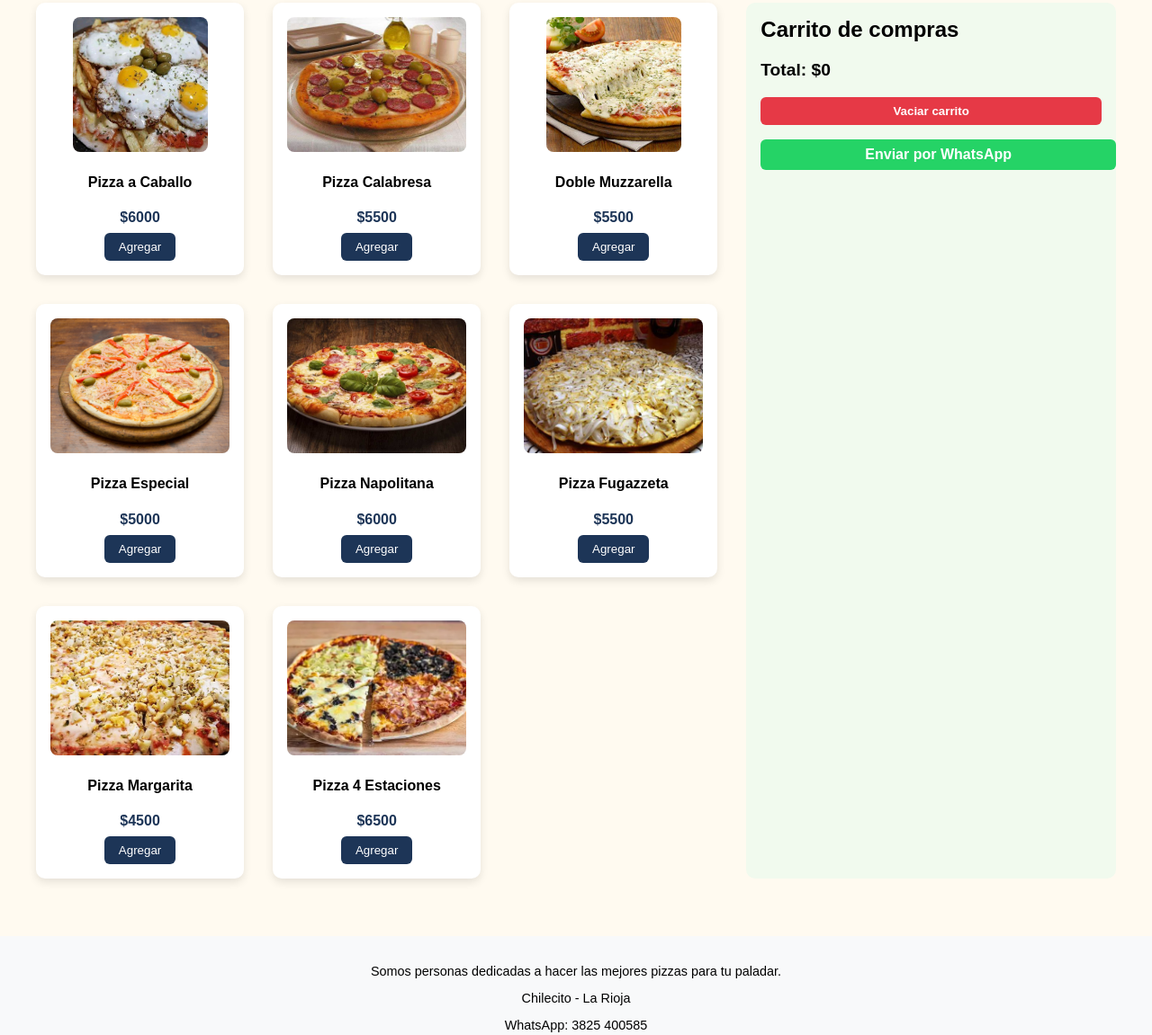
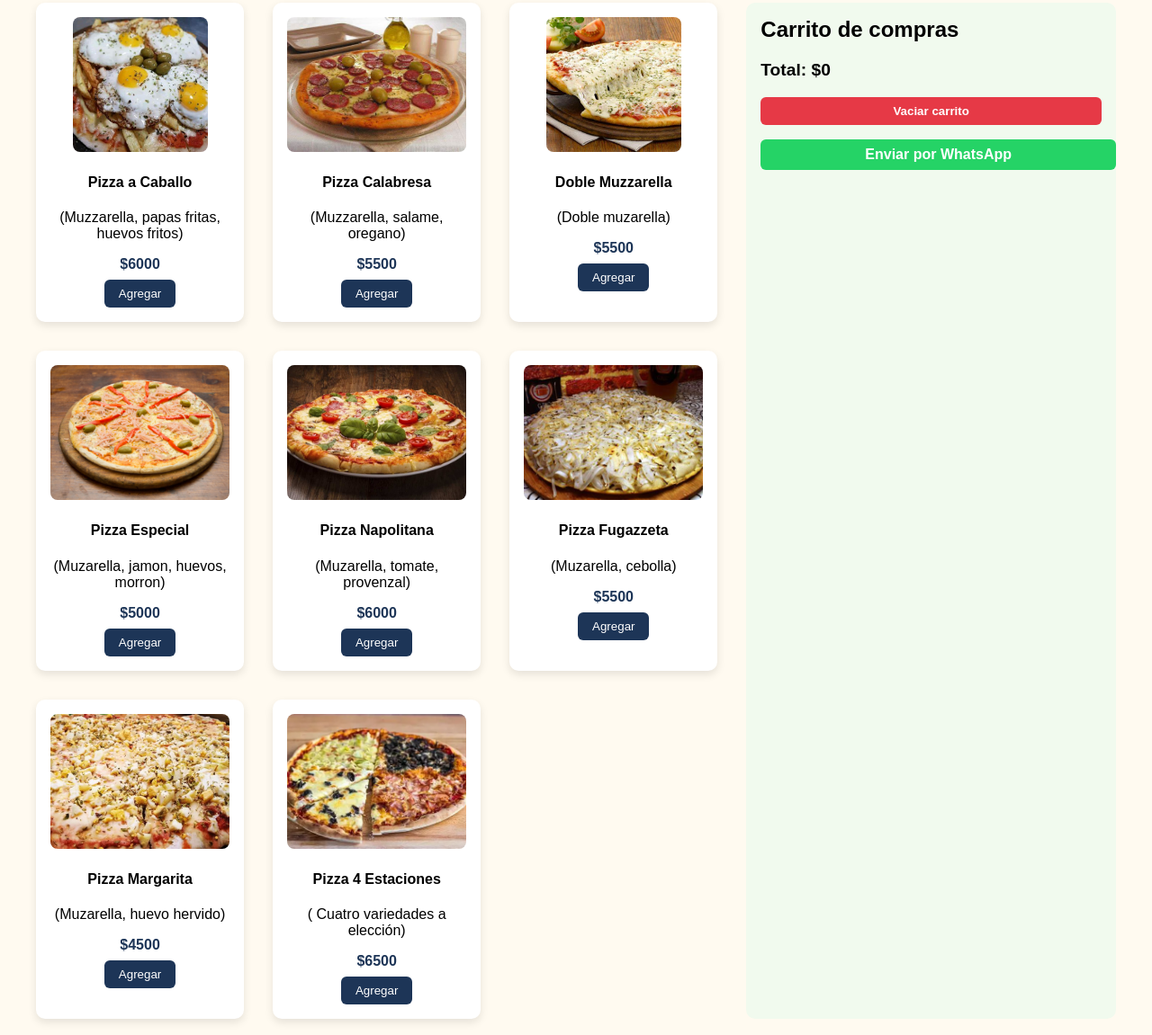
Before and after one commit to AngelV9627/Pizzer-a-Vila, a plain HTML site: page index.html in a window 1280 px wide. Shown: the part 198-1349 px from the top of the page at 90% size. Drawn offline with Linux system fonts and the light colour scheme.

Commit message:
Actualizo textos

```diff
--- a/index.html
+++ b/index.html
@@ -18,36 +18,42 @@
       <div class="prod" data-id="1" data-nombre="Pizza a Caballo" data-precio="6000">
         <img src="./imagenes/caballo.jpg" alt="Pizza a Caballo" />
         <h4>Pizza a Caballo</h4>
+        <P> (Muzzarella, papas fritas, huevos fritos)</P>
         <p class="precio">$6000</p>
         <button class="agregar">Agregar</button>
       </div>
       <div class="prod" data-id="2" data-nombre="Pizza Calabresa" data-precio="5500">
         <img src="./imagenes/calabresa.jpg" alt="Pizza Calabresa" />
         <h4>Pizza Calabresa</h4>
+        <p> (Muzzarella, salame, oregano)</p>
         <p class="precio">$5500</p>
         <button class="agregar">Agregar</button>
       </div>
       <div class="prod" data-id="3" data-nombre="Doble Muzzarella" data-precio="5500">
         <img src="./imagenes/doblemu.jpg" alt="Doble Muzzarella" />
         <h4>Doble Muzzarella</h4>
+        <p> (Doble muzarella)</p>
         <p class="precio">$5500</p>
         <button class="agregar">Agregar</button>
       </div>
       <div class="prod" data-id="4" data-nombre="Pizza Especial" data-precio="5000">
         <img src="./imagenes/especial.jpg" alt="Pizza Especial" />
         <h4>Pizza Especial</h4>
+        <p> (Muzarella, jamon, huevos, morron)</p>
         <p class="precio">$5000</p>
         <button class="agregar">Agregar</button>
       </div>
       <div class="prod" data-id="5" data-nombre="Pizza Napolitana" data-precio="6000">
         <img src="./imagenes/pizza.jpg" alt="Pizza Napolitana" />
         <h4>Pizza Napolitana</h4>
+        <p> (Muzarella, tomate, provenzal)</p>
         <p class="precio">$6000</p>
         <button class="agregar">Agregar</button>
       </div>
       <div class="prod" data-id="6" data-nombre="Pizza Fugazzeta" data-precio="5500">
         <img src="./imagenes/fugazzeta.jpg" alt="Pizza Fugazzeta" />
         <h4>Pizza Fugazzeta</h4>
+        <p> (Muzarella, cebolla) </p>
         <p class="precio">$5500</p>
         <button class="agregar">Agregar</button>
       </div>
@@ -55,6 +61,7 @@
       <div class="prod" data-id="7" data-nombre="Pizza Margarita" data-precio="4500">
         <img src="./imagenes/margarita.jpg" alt="Pizza Margarita" />
         <h4>Pizza Margarita</h4>
+        <p> (Muzarella, huevo hervido)</p>
         <p class="precio">$4500</p>
         <button class="agregar">Agregar</button>
       </div>
@@ -63,6 +70,7 @@
       <div class="prod" data-id="8" data-nombre="Pizza 4 Estaciones" data-precio="6500">
         <img src="./imagenes/4estaciones.jpg" alt="Pizza 4 Estaciones" />
         <h4>Pizza 4 Estaciones</h4>
+        <p> ( Cuatro variedades a elección)</p>
         <p class="precio">$6500</p>
         <button class="agregar">Agregar</button>
       </div>
```
